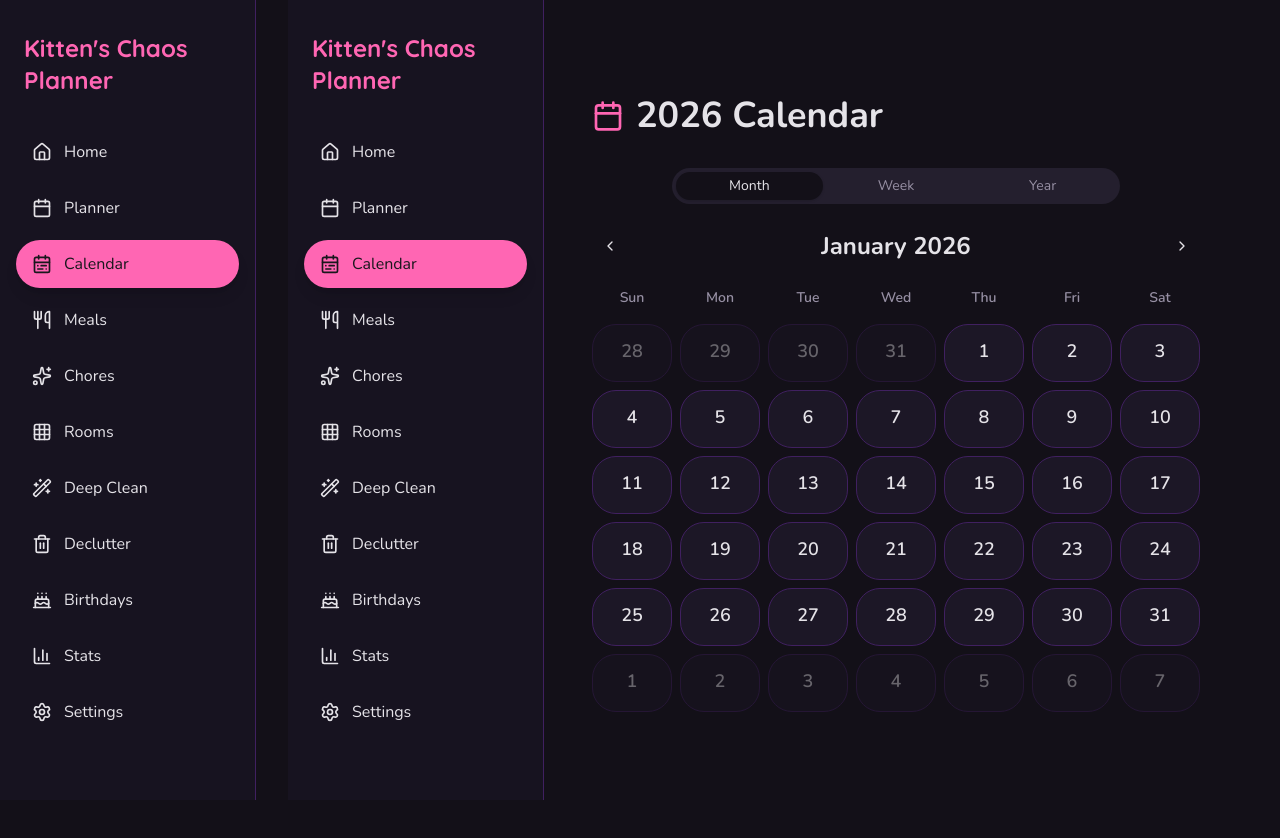
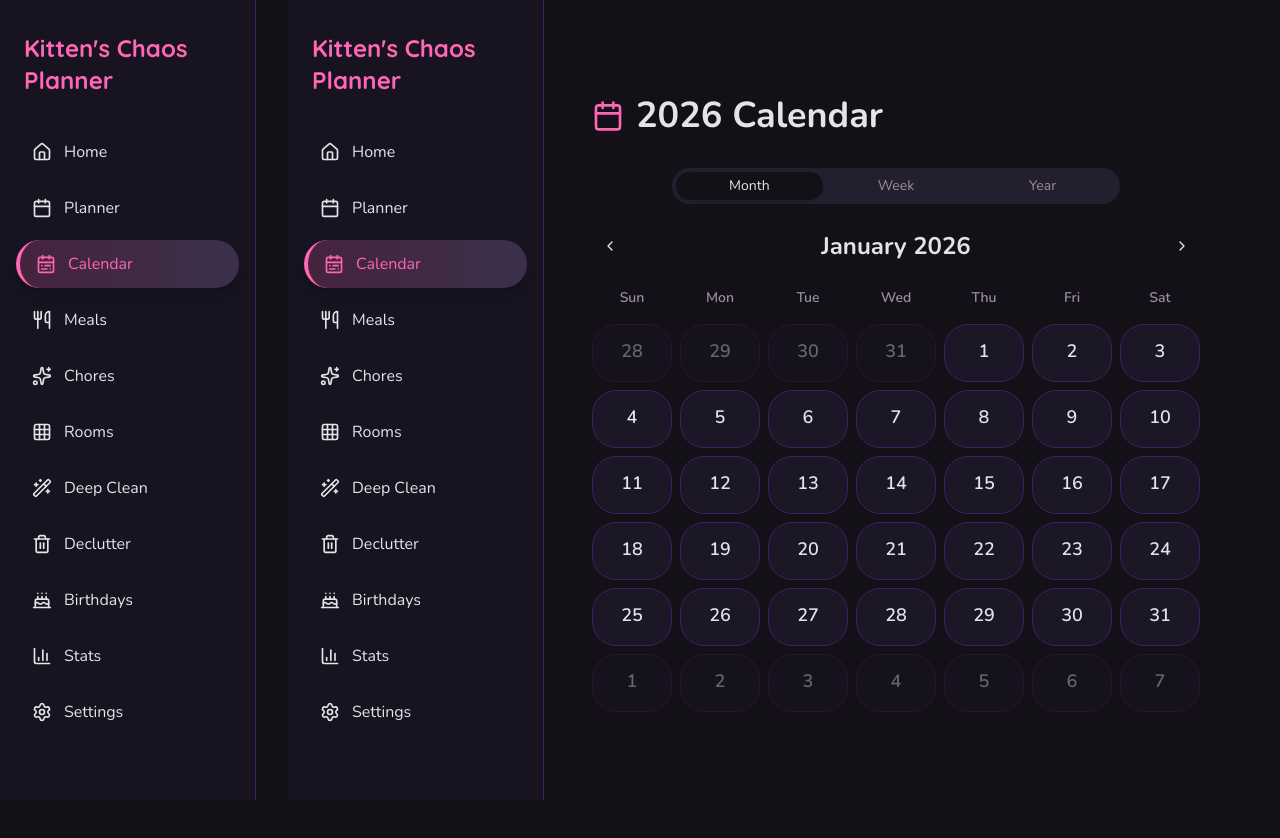
Before and after one commit to donnabickley90/sg-26cafebb-dd11-4c9f-aed5-4c3946279eab-1781848584, a Next.js app: page /calendar in a window 1280 px wide. Shown: the top 838 px of the page. Built offline with nearby package versions, Linux system fonts and the light colour scheme.

Commit message:
feat(ui): enhance active tab styling and routing

```diff
--- a/src/components/Layout.tsx
+++ b/src/components/Layout.tsx
@@ -53,10 +53,18 @@ export function Layout({ children }: LayoutProps) {
             <nav className="flex-1 px-4 space-y-2">
               {navItems.map((item) => {
                 const Icon = item.icon;
-                // Special handling for planner route - match any /daily/* path
-                const isActive = item.label === "Planner"
-                  ? router.pathname.startsWith("/daily")
-                  : router.pathname === item.href;
+                // Enhanced active state detection for routes with sub-pages
+                const isActive =
+                  item.label === "Planner"
+                    ? router.pathname.startsWith("/daily")
+                    : item.label === "Chores"
+                    ? router.pathname.startsWith("/cleaning")
+                    : item.label === "Deep Clean"
+                    ? router.pathname.startsWith("/deep-clean")
+                    : item.label === "Calendar"
+                    ? router.pathname.startsWith("/calendar")
+                    : router.pathname === item.href;
+
                 return (
                   <Link
                     key={item.href}
@@ -65,11 +73,11 @@ export function Layout({ children }: LayoutProps) {
                       "flex items-center gap-3 px-4 py-3 rounded-3xl transition-all duration-200",
                       "hover:bg-sidebar-accent hover:scale-105",
                       isActive
-                        ? "bg-sidebar-primary text-sidebar-primary-foreground shadow-lg"
-                        : "text-sidebar-foreground"
+                        ? "bg-gradient-to-r from-primary/20 to-accent/20 text-primary shadow-lg border-l-4 border-primary font-semibold"
+                        : "text-sidebar-foreground hover:text-sidebar-accent-foreground"
                     )}
                   >
-                    <Icon className="w-5 h-5" />
+                    <Icon className={cn("w-5 h-5", isActive && "animate-pulse")} />
                     <span className="font-medium">{item.label}</span>
                   </Link>
                 );
@@ -90,10 +98,16 @@ export function Layout({ children }: LayoutProps) {
           <div className="flex items-center justify-around px-2 py-3">
             {navItems.slice(0, 5).map((item) => {
               const Icon = item.icon;
-              // Special handling for planner route - match any /daily/* path
-              const isActive = item.label === "Planner"
-                ? router.pathname.startsWith("/daily")
-                : router.pathname === item.href;
+              // Enhanced active state detection for routes with sub-pages
+              const isActive =
+                item.label === "Planner"
+                  ? router.pathname.startsWith("/daily")
+                  : item.label === "Chores"
+                  ? router.pathname.startsWith("/cleaning")
+                  : item.label === "Calendar"
+                  ? router.pathname.startsWith("/calendar")
+                  : router.pathname === item.href;
+
               return (
                 <Link
                   key={item.href}
@@ -101,11 +115,11 @@ export function Layout({ children }: LayoutProps) {
                   className={cn(
                     "flex flex-col items-center gap-1 px-3 py-2 rounded-2xl transition-all duration-200",
                     isActive
-                      ? "text-primary"
-                      : "text-sidebar-foreground"
+                      ? "text-primary bg-primary/10 scale-110 font-semibold"
+                      : "text-sidebar-foreground hover:text-primary"
                   )}
                 >
-                  <Icon className="w-5 h-5" />
+                  <Icon className={cn("w-5 h-5", isActive && "drop-shadow-glow")} />
                   <span className="text-xs font-medium">{item.label}</span>
                 </Link>
               );
@@ -115,11 +129,11 @@ export function Layout({ children }: LayoutProps) {
               className={cn(
                 "flex flex-col items-center gap-1 px-3 py-2 rounded-2xl transition-all duration-200",
                 router.pathname === "/settings"
-                  ? "text-primary"
-                  : "text-sidebar-foreground"
+                  ? "text-primary bg-primary/10 scale-110 font-semibold"
+                  : "text-sidebar-foreground hover:text-primary"
               )}
             >
-              <Settings className="w-5 h-5" />
+              <Settings className={cn("w-5 h-5", router.pathname === "/settings" && "drop-shadow-glow")} />
               <span className="text-xs font-medium">More</span>
             </Link>
           </div>
```
